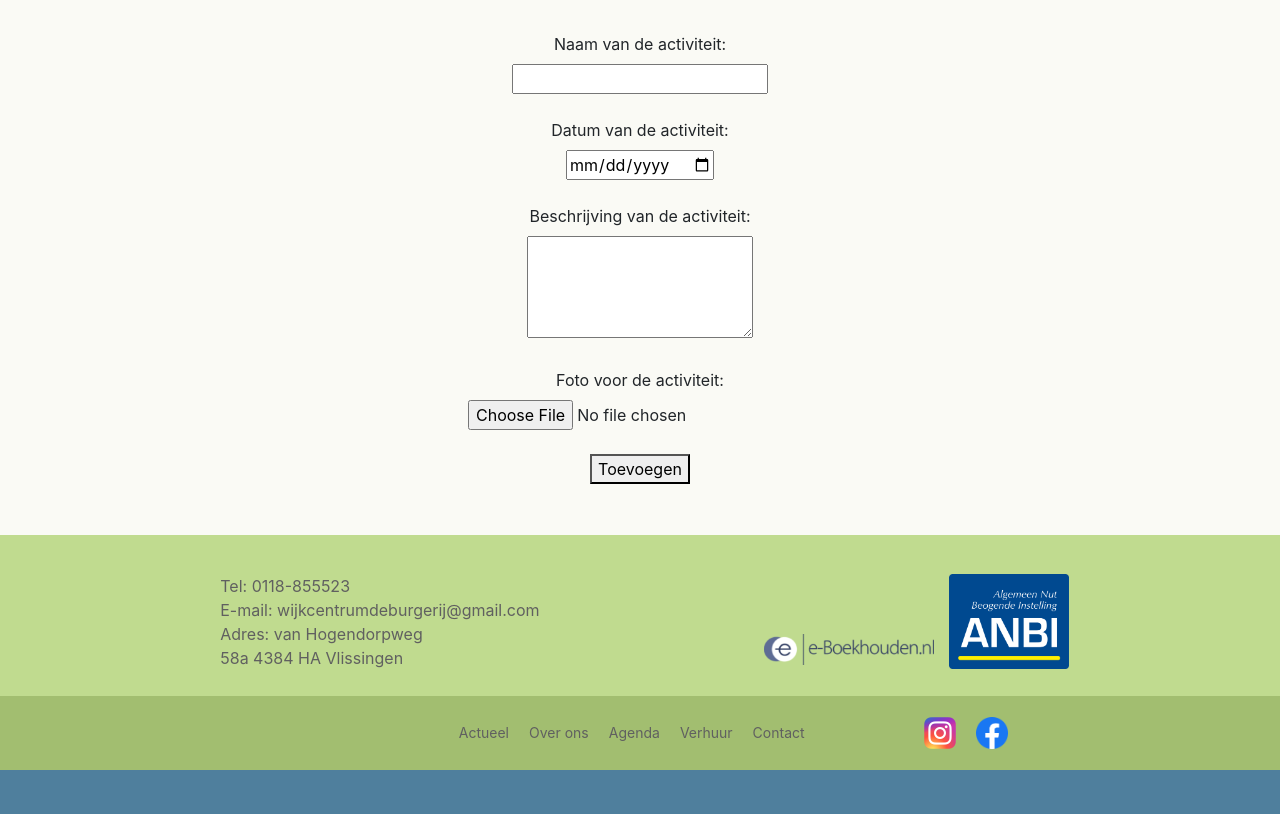
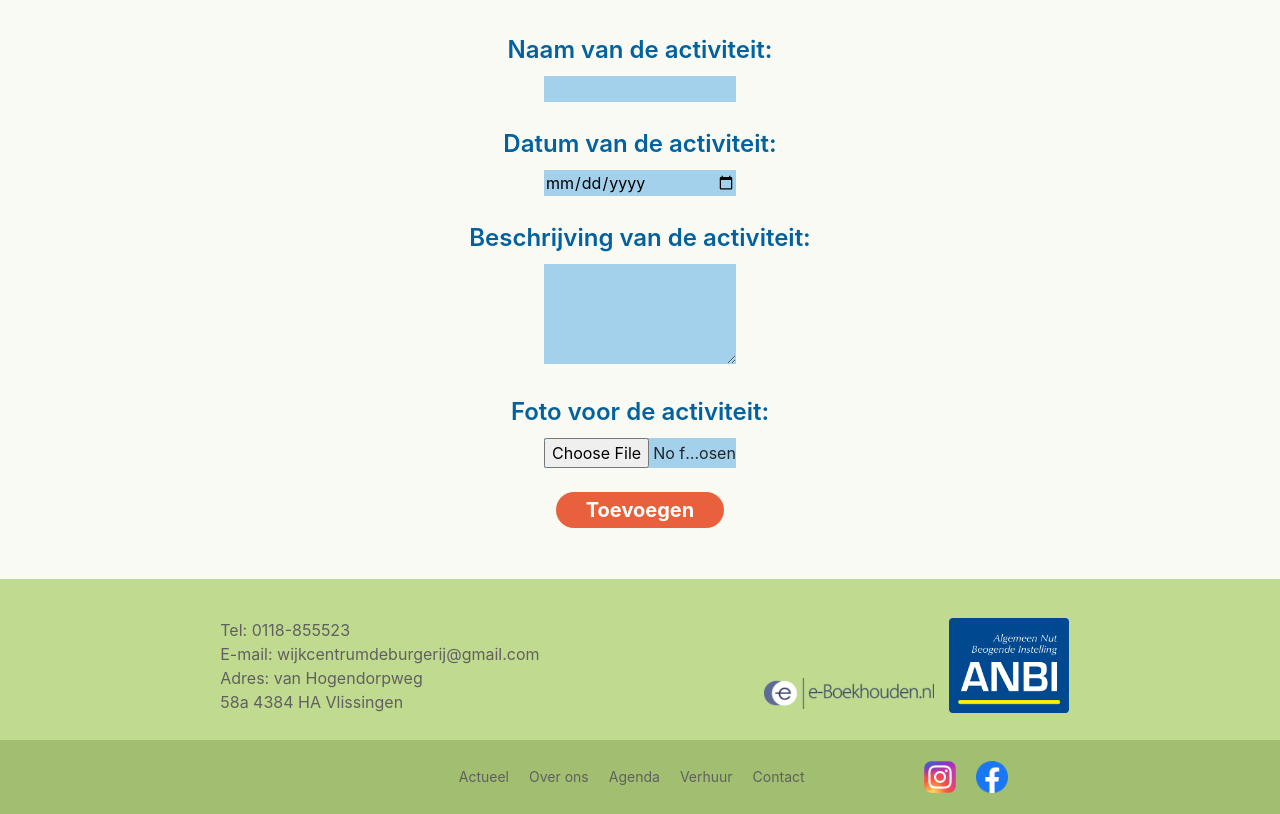
Before and after one commit to Jaffer2000/website-deburgerij, a PHP site: page /wijkcentrumdeburgerij/index.php?pagina=activiteitentoevoegen in a window 1280 px wide. Shown: the part 694-1508 px from the top of the page. Before the commit the page ends 1464 px from the top, so only its background shows below. Run offline with PHP 8.4, Linux system fonts and the light colour scheme; some libraries are stand-ins or nearby versions.

Commit message:
activiteit uploaden pagina

```diff
--- a/css/css.css
+++ b/css/css.css
@@ -704,10 +704,6 @@ ul {
   margin-left: 2%;
 }
 
-
-
-
-
 .openingstijdentekst {
   color: #03629d;
   margin-left: 2%;
@@ -719,10 +715,6 @@ ul {
   font-size: 20px;
   text-decoration: underline;
 }
-
-
-
-
 
 .phonemargin {
   margin-left: 200px;
@@ -1159,6 +1151,26 @@ ul {
 /* Activiteiten toevoegen */
 .activiteitenformulieraligncenter{
   text-align: center;
+}
+.activiteitennaamform{
+  color: #03629d;
+  font-weight: 600;
+  font-size: 24px;
+}
+#activiteitnaam, #datum, #bericht, #foto{
+  background-color: #a3d0eb;
+  width: 15%;
+  border: none;
+}
+.activiteitentoevoegenbutton{
+  padding: 3px 30px;
+background-color: #e8613c; /* Orange background color */
+border: none;
+border-radius: 30px; /* Round border */
+color: white;
+font-weight: bold;
+cursor: pointer;
+font-size: 20px;
 }
 
 /* Media query for tablet and mobile devices */
--- a/inhoud/activiteitentoevoegen.php
+++ b/inhoud/activiteitentoevoegen.php
@@ -13,21 +13,59 @@
     <div class="col-sm-12 activiteitenformulieraligncenter">
 
     <form action="" method="post" enctype="multipart/form-data">
-        <label for="activiteitnaam">Naam van de activiteit:</label> <br>
+        <label class="activiteitennaamform" for="activiteitnaam">Naam van de activiteit:</label> <br>
         <input type="text" id="activiteitnaam" name="activiteitnaam" required> <br><br>
 
-        <label for="datum">Datum van de activiteit:</label><br>
+        <label class="activiteitennaamform" for="datum">Datum van de activiteit:</label><br>
         <input type="date" id="datum" name="datum" required> <br><br>
 
-        <label for="bericht">Beschrijving van de activiteit:</label><br>
+        <label class="activiteitennaamform" for="bericht">Beschrijving van de activiteit:</label><br>
         <textarea id="bericht" name="bericht" rows="4" required></textarea> <br><br>
 
-        <label for="foto">Foto voor de activiteit:</label><br>
+        <label class="activiteitennaamform" for="foto">Foto voor de activiteit:</label><br>
         <input type="file" id="foto" name="foto" accept="image/*"> <br><br>
 
-        <button type="submit">Toevoegen</button>
+        <button class="activiteitentoevoegenbutton" type="submit">Toevoegen</button>
     </form>
 
     </div>
 
 </div>
+
+<?php
+
+    // Controleren of het formulier is ingediend
+    if ($_SERVER["REQUEST_METHOD"] == "POST") {
+    // Gegevens van het formulier ophalen
+    $activiteitnaam = isset($_POST['activiteitnaam']) ? $_POST['activiteitnaam'] : '';
+    $datum = isset($_POST['datum']) ? $_POST['datum'] : '';
+    $bericht = isset($_POST['bericht']) ? $_POST['bericht'] : '';
+
+    // Afbeelding uploaden (indien gewenst)
+    if (isset($_FILES['foto']) && $_FILES['foto']['error'] == 0) {
+        $foto = $_FILES['foto']['name'];
+        move_uploaded_file($_FILES['foto']['tmp_name'], "upload/" . $foto);
+    } else {
+        $foto = null; // Of een standaardafbeelding toewijzen als er geen foto is geüpload
+    }
+
+    // Controleren of ten minste één veld is ingevuld
+    if (!empty($activiteitnaam) || !empty($datum) || !empty($bericht) || !empty($foto)) {
+        // SQL-query voor het invoegen van gegevens
+        $sql = "INSERT INTO agenda (titel, tekst, foto, datum) VALUES ('$activiteitnaam', '$datum', '$bericht', '$foto')";
+
+        // Query uitvoeren
+        if ($conn->query($sql) === TRUE) {
+            echo "Activiteit succesvol toegevoegd!";
+        } else {
+            echo "Fout bij het toevoegen van de activiteit: " . $conn->error;
+        }
+    } else {
+        echo "Vul ten minste één veld in voordat je het formulier indient.";
+    }
+}
+
+// Verbinding sluiten
+$conn->close();
+
+?>
```
Also changed, not shown: upload/mc randomn.PNG (added).
